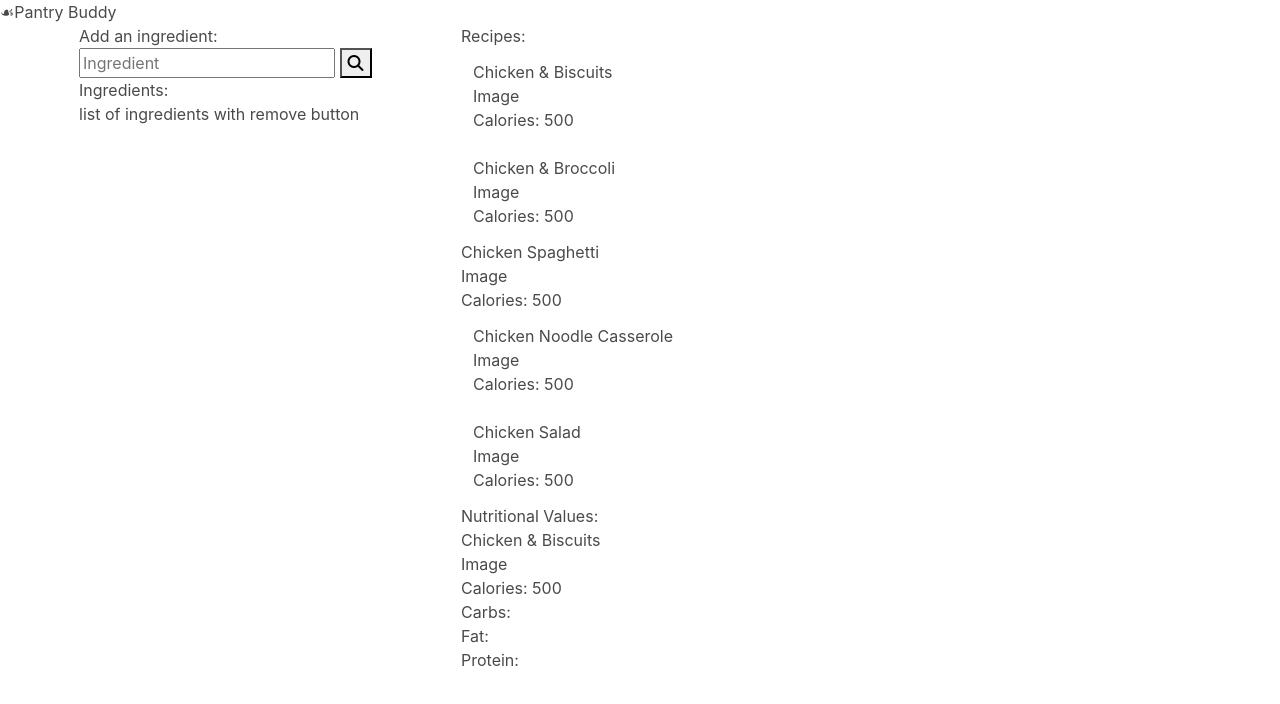
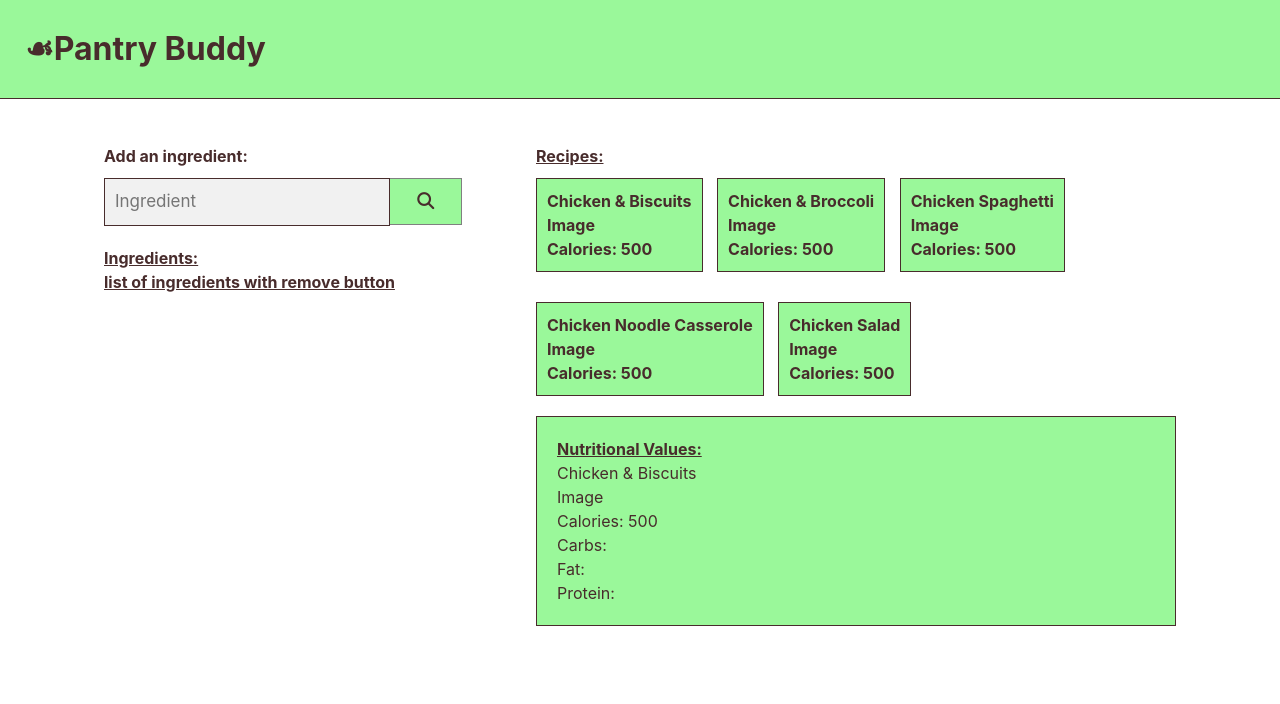
Before and after one commit to jdeleonardis/Pantry-Buddy, a plain HTML site: page index.html in a window 1280 px wide. Drawn offline with nearby package versions, Linux system fonts and the light colour scheme; files that its build step writes are made by us from their sources; no server answers; files whose address does not match are found by name.

Commit message:
fixed the stylesheet link

```diff
--- a/index.html
+++ b/index.html
@@ -9,7 +9,7 @@
     <link rel="stylesheet" href="https://cdnjs.cloudflare.com/ajax/libs/font-awesome/4.7.0/css/font-awesome.min.css">
     <script src='https://kit.fontawesome.com/a076d05399.js'></script>
     <link rel="stylesheet" href="https://cdn.jsdelivr.net/npm/bulma@0.8.0/css/bulma.min.css"/>
-    <link rel="stylesheet" href="./stylesheet.css" />
+    <link rel="stylesheet" href="./style.css" />
   </head>
 
   <body>
```
